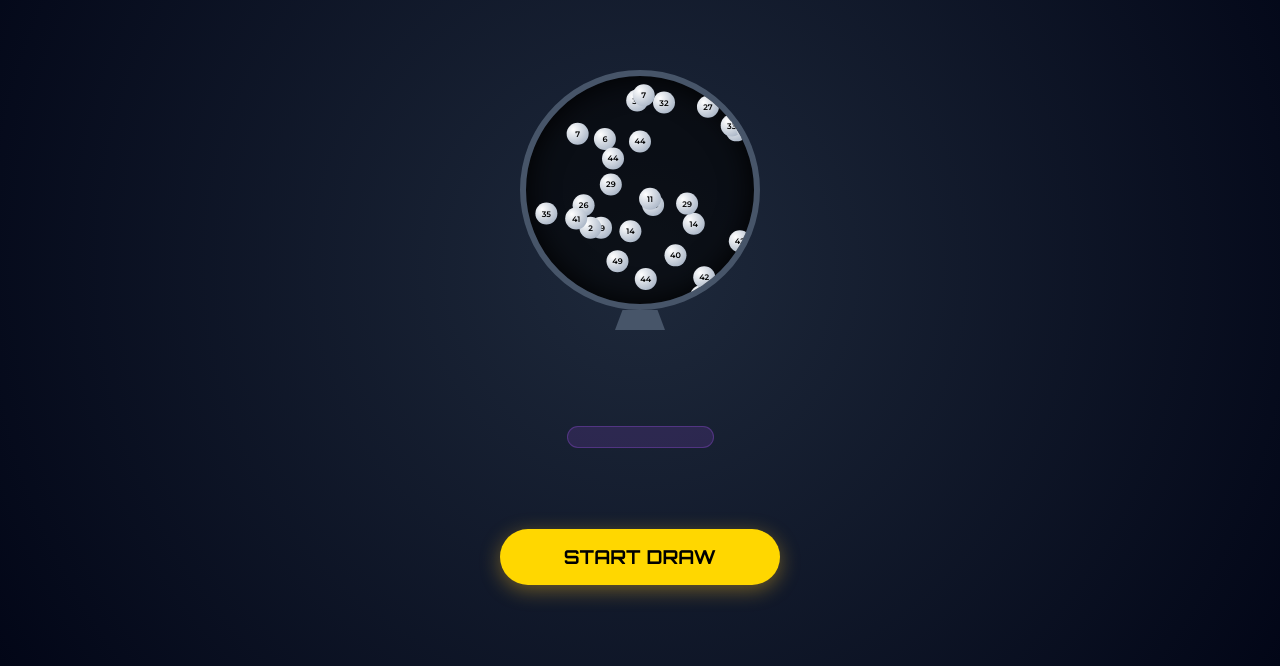
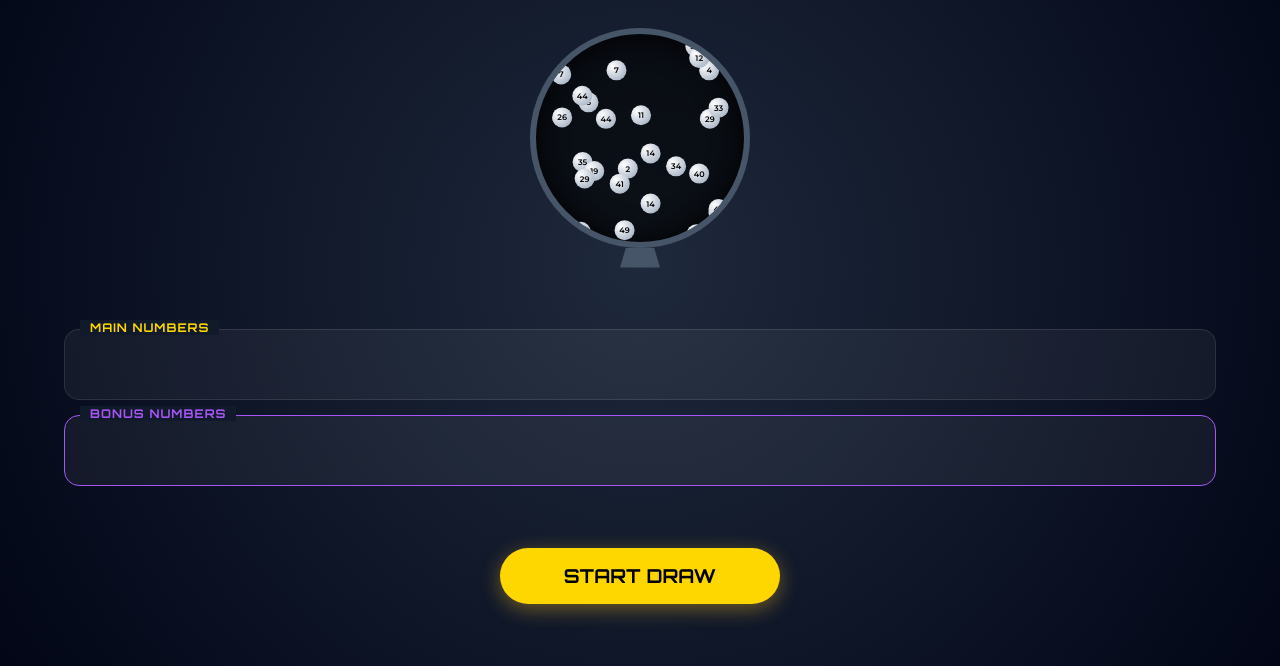
Before and after one commit to kisangng/Dansjackpot, a plain HTML site: page index.html in a window 1280 px wide. Shown: the part 134-800 px from the top of the page. Drawn offline with nearby package versions, Linux system fonts and the light colour scheme.

Commit message:
Add files via upload

```diff
--- a/index.html
+++ b/index.html
@@ -30,26 +30,26 @@
         }
 
         h1 {
-            font-family: 'Orbitron', sans-serif; font-size: 1.6rem;
+            font-family: 'Orbitron', sans-serif; font-size: 1.4rem;
             color: var(--gold); text-shadow: 0 0 10px rgba(255,215,0,0.5);
             margin: 5px 0;
         }
 
         .machine-container {
-            position: relative; width: 65vw; height: 65vw; max-width: 240px; max-height: 240px;
+            position: relative; width: 60vw; height: 60vw; max-width: 220px; max-height: 220px;
             border: 6px solid #475569; border-radius: 50%;
             background: rgba(0,0,0,0.6); box-shadow: inset 0 0 30px #000;
             overflow: hidden;
         }
 
         .phys-ball {
-            position: absolute; width: 22px; height: 22px; border-radius: 50%;
+            position: absolute; width: 20px; height: 20px; border-radius: 50%;
             background: radial-gradient(circle at 30% 30%, #fff, #94a3b8);
             color: #000; font-size: 8px; font-weight: bold;
             display: flex; align-items: center; justify-content: center;
         }
 
-        .pipe { width: 50px; height: 20px; background: #475569; clip-path: polygon(15% 0, 85% 0, 100% 100%, 0 100%); }
+        .pipe { width: 40px; height: 20px; background: #475569; clip-path: polygon(15% 0, 85% 0, 100% 100%, 0 100%); }
 
         .dropping-ball {
             position: absolute; width: 45px; height: 45px; border-radius: 50%;
@@ -60,46 +60,55 @@
 
         @keyframes drop {
             0% { transform: translate(-50%, 0) scale(0.6); opacity: 1; }
-            100% { transform: translate(-50%, 80px) scale(1) rotate(360deg); opacity: 0; }
+            100% { transform: translate(-50%, 60px) scale(1) rotate(360deg); opacity: 0; }
         }
         .anim-drop { display: flex; animation: drop 0.6s ease-in forwards; }
 
-        /* 결과 영역 레이아웃 수정 */
-        .result-area {
-            display: flex; flex-direction: column; gap: 15px; align-items: center;
-            width: 100%;
+        .result-section {
+            width: 90vw;
+            display: flex;
+            flex-direction: column;
+            gap: 15px;
         }
 
-        /* 그리드를 사용하여 윗줄 5칸 강제 고정 */
-        #main-tray {
-            display: grid;
-            grid-template-columns: repeat(5, 45px); /* 45px씩 5칸 고정 */
-            gap: 10px;
-            justify-content: center;
-            width: 100%;
+        .tray-box {
+            background: rgba(255, 255, 255, 0.05);
+            border: 1.5px solid rgba(255, 255, 255, 0.1);
+            border-radius: 15px;
+            padding: 12px 10px;
+            position: relative;
         }
 
-        /* 보너스 줄 2칸 강제 고정 */
-        #bonus-tray {
-            display: grid;
-            grid-template-columns: repeat(2, 45px); /* 45px씩 2칸 고정 */
-            gap: 15px;
+        .tray-label {
+            position: absolute;
+            top: -10px;
+            left: 15px;
+            background: #101a2b; /* 배경색에 맞춰 살짝 조정 */
+            padding: 0 10px;
+            font-size: 0.75rem;
+            font-family: 'Orbitron';
+            letter-spacing: 1px;
+            color: var(--gold);
+        }
+
+        .tray {
+            display: flex;
             justify-content: center;
-            padding: 10px 20px;
-            background: rgba(168, 85, 247, 0.15);
-            border-radius: 50px;
-            border: 1px solid rgba(168, 85, 247, 0.3);
+            align-items: center;
+            gap: 8px;
+            min-height: 45px;
         }
 
         .final-ball {
-            width: 45px; height: 45px; border-radius: 50%;
+            width: 40px; height: 40px; border-radius: 50%;
             display: flex; align-items: center; justify-content: center;
-            font-family: 'Orbitron', sans-serif; font-size: 1.1rem; font-weight: bold; color: #000;
+            font-family: 'Orbitron', sans-serif; font-size: 1rem; font-weight: bold; color: #000;
             animation: pop 0.4s cubic-bezier(0.175, 0.885, 0.32, 1.275) forwards;
             box-shadow: 0 4px 10px rgba(0,0,0,0.3);
+            flex-shrink: 0;
         }
         .main { background: linear-gradient(135deg, #ffd700, #b8860b); }
-        .euro { background: linear-gradient(135deg, #e879f9, #6b21a8); color: white; }
+        .bonus { background: linear-gradient(135deg, #e879f9, #6b21a8); color: white; }
 
         @keyframes pop { 0% { transform: scale(0); } 100% { transform: scale(1); } }
 
@@ -131,8 +140,17 @@
         <div id="dropping-ball" class="dropping-ball"></div>
     </div>
 
-    <div class="result-area">
-        <div id="main-tray"></div> <div id="bonus-tray"></div> </div>
+    <div class="result-section">
+        <div class="tray-box">
+            <div class="tray-label">MAIN NUMBERS</div>
+            <div class="tray" id="main-tray"></div>
+        </div>
+
+        <div class="tray-box" style="border-color: var(--purple);">
+            <div class="tray-label" style="color: var(--purple);">BONUS NUMBERS</div>
+            <div class="tray" id="bonus-tray"></div>
+        </div>
+    </div>
 
     <button id="draw-btn" class="btn-draw" onclick="startDraw()">START DRAW</button>
 
@@ -162,14 +180,14 @@
                 el.innerText = Math.floor(Math.random()*50)+1;
                 machine.appendChild(el);
                 balls.push({
-                    el, x: Math.random()*210, y: Math.random()*210,
+                    el, x: Math.random()*190, y: Math.random()*190,
                     vx: (Math.random()-0.5)*5, vy: (Math.random()-0.5)*5
                 });
             }
         }
 
         function animate() {
-            const size = machine.offsetWidth - 25;
+            const size = machine.offsetWidth - 20;
             balls.forEach(b => {
                 b.x += b.vx; b.y += b.vy;
                 if(b.x<0 || b.x>size) b.vx *= -1;
@@ -198,14 +216,10 @@
             bonusTray.innerHTML = '';
 
             const mainNums = []; while(mainNums.length < 5) { let n = Math.floor(Math.random()*50)+1; if(!mainNums.includes(n)) mainNums.push(n); }
-            const euroNums = []; while(euroNums.length < 2) { let n = Math.floor(Math.random()*12)+1; if(!euroNums.includes(n)) euroNums.push(n); }
+            const bonusNums = []; while(bonusNums.length < 2) { let n = Math.floor(Math.random()*12)+1; if(!bonusNums.includes(n)) bonusNums.push(n); }
 
-            for(const v of mainNums) {
-                await extractBall(v, 'main', mainTray);
-            }
-            for(const v of euroNums) {
-                await extractBall(v, 'euro', bonusTray);
-            }
+            for(const v of mainNums) { await extractBall(v, 'main', mainTray); }
+            for(const v of bonusNums) { await extractBall(v, 'bonus', bonusTray); }
 
             confetti({ particleCount: 150, spread: 70, origin: { y: 0.8 } });
             setTimeout(() => { modal.style.display = 'flex'; }, 500);
```
